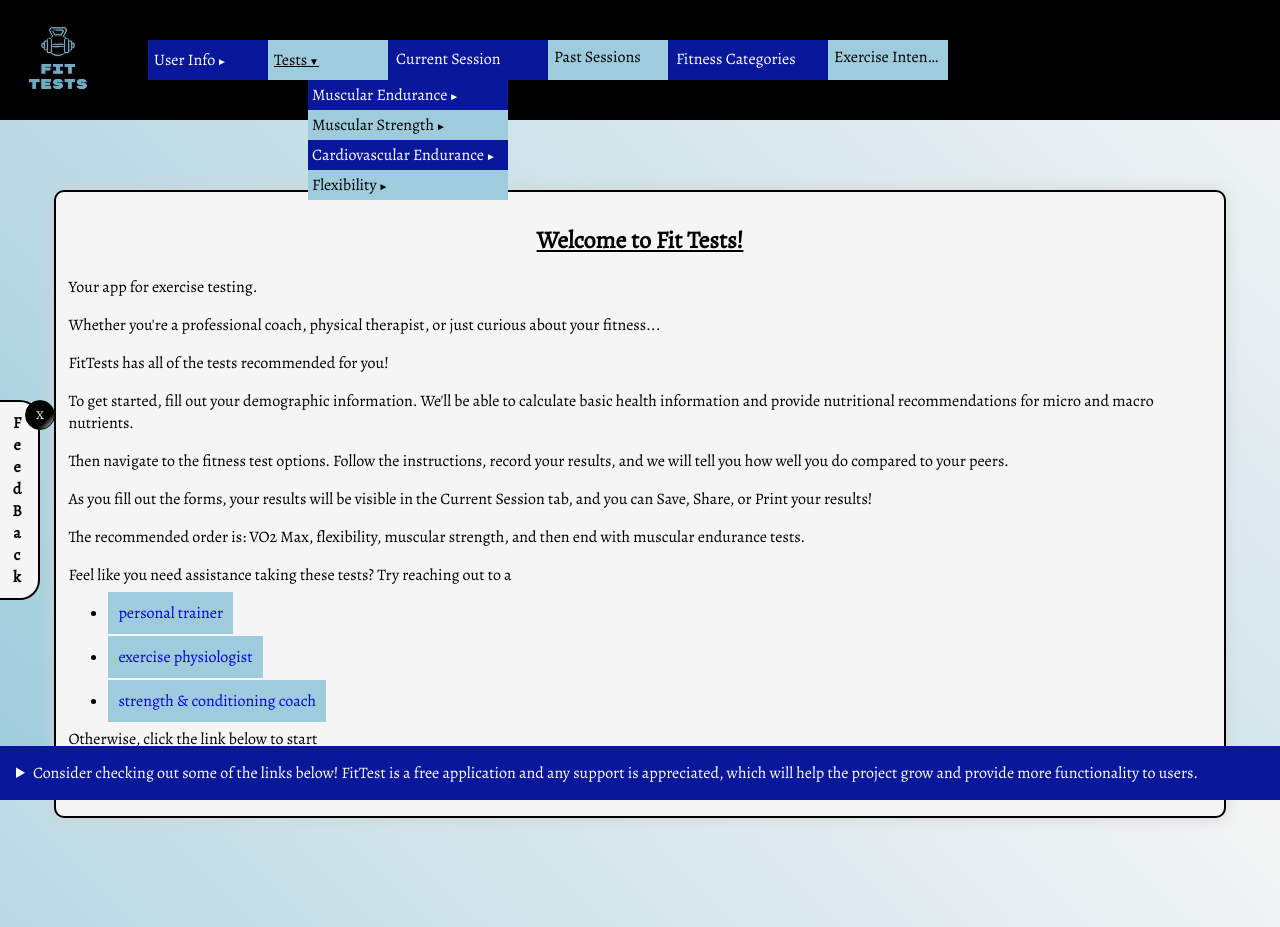
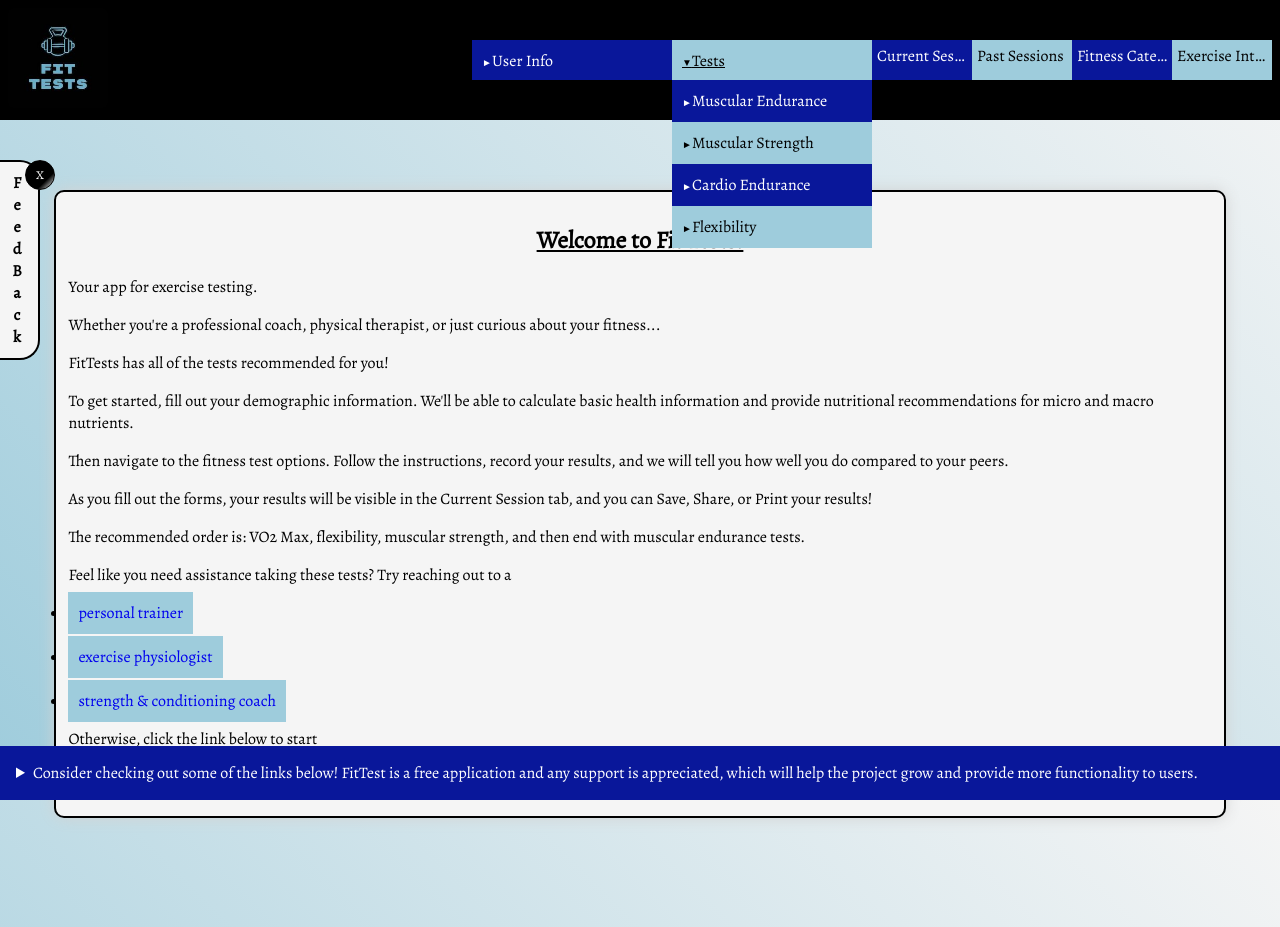
Before and after one commit to damatoaj/fitTest, a React (Create React App) app: page /#/ in a window 1280 px wide. Both pictures are taken after a click on the button "Tests". Built offline with nearby package versions, Linux system fonts and the light colour scheme.

Commit message:
updated css

```diff
--- a/src/CSS/App.css
+++ b/src/CSS/App.css
@@ -189,7 +189,7 @@
 
 #metric-switcher {
   position: fixed;
-  top: 80%;
+  top: 60%;
   right: 0%;
   background-color: whitesmoke;
   z-index: 10;
@@ -227,7 +227,7 @@
   width: 40px;
   height: 200px;
   position: fixed;
-  top: 50%;
+  top: 20%;
   display: flex;
   flex-direction: column;
   writing-mode: vertical-rl;
--- a/src/CSS/Links.css
+++ b/src/CSS/Links.css
@@ -53,12 +53,12 @@
     overflow: hidden;
 }
 
-button.link[data-active="false"]::after {
+button.link[data-active="false"]::before {
     content: '  ►';
     font-size: 10px;
 }
 
-button.link[data-active='true']::after {
+button.link[data-active='true']::before {
     content: '  ▼';
     font-size: 10px;
 }
@@ -112,7 +112,7 @@
     margin:0;
     padding:0;
     max-height: 42px;
-    width: clamp(120px, 10%, 250px)
+    width: clamp(50px, 100%, 100px)
 }
 
 .light > a {
@@ -133,7 +133,7 @@
     color: white;
     padding:0;
     max-height:42px;
-    min-width: 140px;
+    width: clamp(50px, 100%, 100px);
 }
 .dark > a {
     background-color: inherit;
@@ -151,11 +151,11 @@
 li.subnav {
     background-color: transparent;
     border:none;
-    width: clamp(120px, 10%, 250px);
+    width: clamp(100px, 100%, 200px);
 }
 
 .subnav button  {
-    width: clamp(200px, 10%, 250px);
+    width: clamp(100px, 100%, 200px);
     height: 100%;
     border:none;
     padding: 5%;
@@ -164,10 +164,11 @@
 .subnav li  {
     margin: 0;
     padding: 0;
+    width: clamp(100px, 100%, 200px);
 }
 
 .subnav > button {
-    width: 160px;
+    /* width: 160px; */
     margin:0;
 }
 
@@ -195,6 +196,10 @@
 
 ul {
     width:100%;
+    margin-block-end: 0;
+    margin-block-start : 0;
+    padding-inline-start: 0;
+    padding-inline-end: 0;
 }
 
 a {
@@ -249,17 +254,18 @@
     nav {
         display: flex;
         flex-direction: row;
-        justify-content: end;
         align-items: center;
         overflow:visible;
         width: 100%;
+        flex-grow: 1;
         /* padding: 15px 0 0 0; */
         margin: 0;
     }
 
     nav > ul {
         display: flex;
-        flex-direction: reverse;
+        flex-direction: row;
+        justify-content: end;
         height: clamp(10px, 10rem, 40px);
     }
 
@@ -328,7 +334,7 @@
 
       .dark,.light {
         /* min-width:160px; */
-        /* max-width:140px; */
+        max-width:100px;
         height: auto;
       }
 
--- a/src/Components/NavBar.tsx
+++ b/src/Components/NavBar.tsx
@@ -173,7 +173,7 @@
                                     data-active={state.cardiovascularEndurance}
                                     onClick={()=> state.cardiovascularEndurance === 'false' ? setState({...state, cardiovascularEndurance : 'true'}) : setState({...state, cardiovascularEndurance : 'false'})}
                                 >
-                                    Cardiovascular Endurance
+                                    Cardio Endurance
                                 </button>
                                 <ul>
                                     <li className='light'>
```
